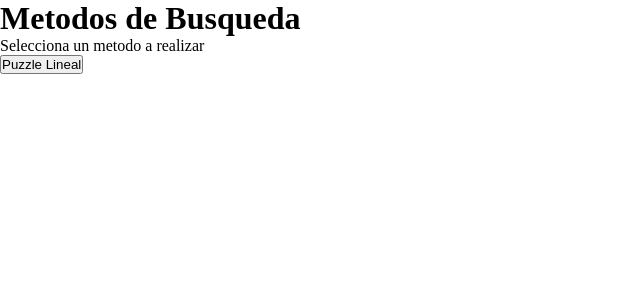
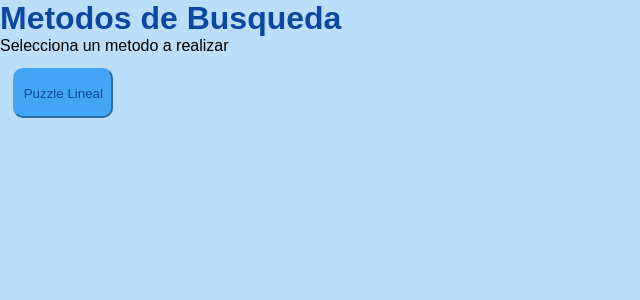
Before and after one commit to Jorge186414/Lenguajes-y-Automatas-2, a Flask app: page / in a window 1280 px wide. Shown: the top 300 px of the page, without its empty margins (0-640 px from the left). Run offline with Flask 3, Linux system fonts and the light colour scheme.

Commit message:
Add: CSS Style

```diff
--- a/static/style.css
+++ b/static/style.css
@@ -2,3 +2,51 @@
     margin: 0;
     padding: 0;
 }
+
+body{
+    background-color: #BBDEFB;
+    font-family: Arial, Helvetica, sans-serif;
+}
+
+h1{
+    color: #0D47A1;
+}
+
+#content-flex{
+    display: flex;
+    align-items: center;
+    justify-content: center;
+    flex-direction: column;
+    padding: 2em;
+}
+
+#content-grid{
+    padding: 2em;
+    align-items: center;
+    justify-content: center;
+}
+
+#impresion{
+    display: flex;
+    font-family: Arial, Helvetica, sans-serif;
+    justify-content: center;
+    align-items: center;
+    height: 50px;
+    width: 500px;
+    border-radius: 4px;
+    border: 3px solid #2196F3;
+}
+
+#botones{
+    padding: 2em;
+}
+
+button {
+    width: 100px;
+    height: 50px;
+    border-radius: 10px;
+    background-color: #42A5F5;
+    border-color: #42A5F5;
+    margin: 1em;
+    color: #0D47A1;
+}
```
